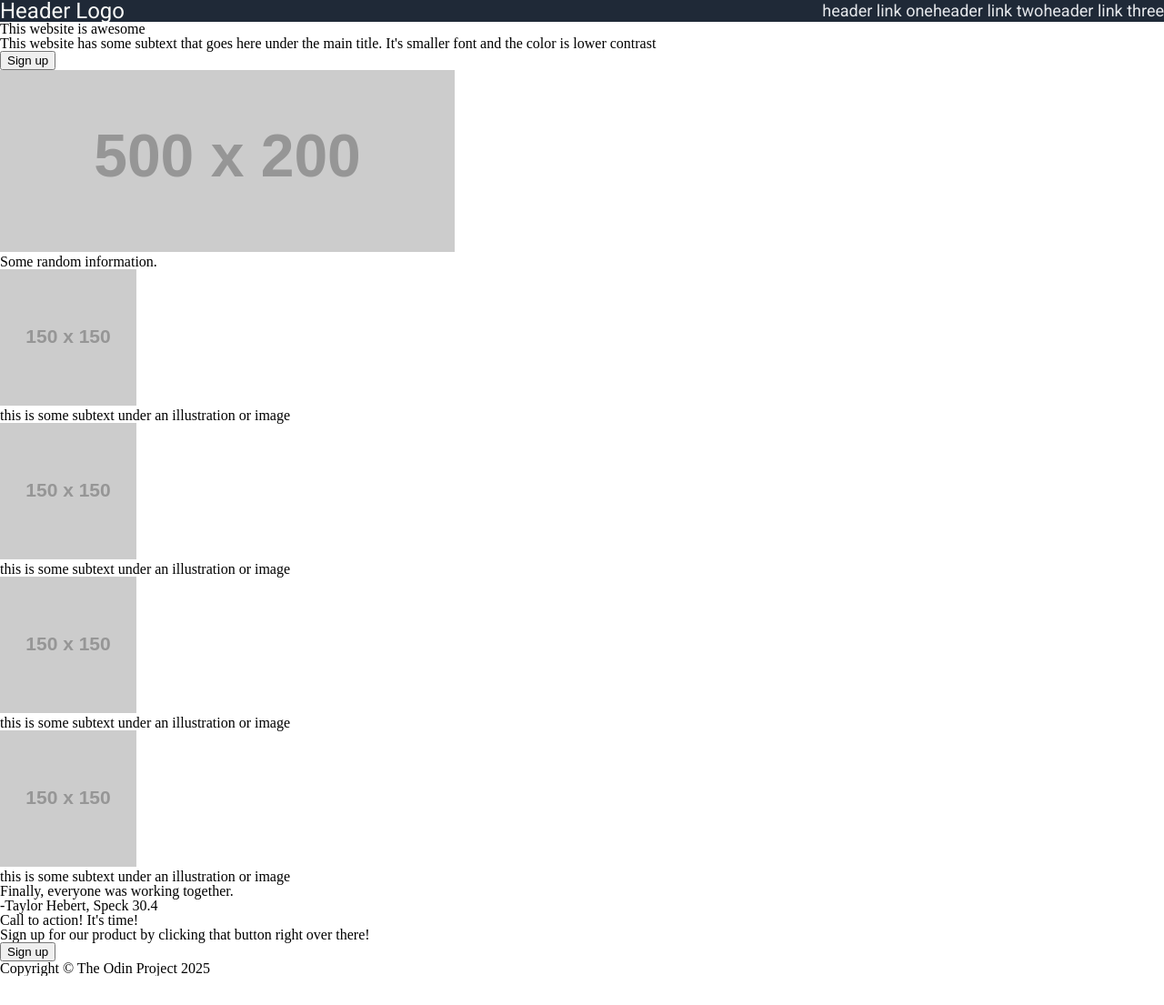
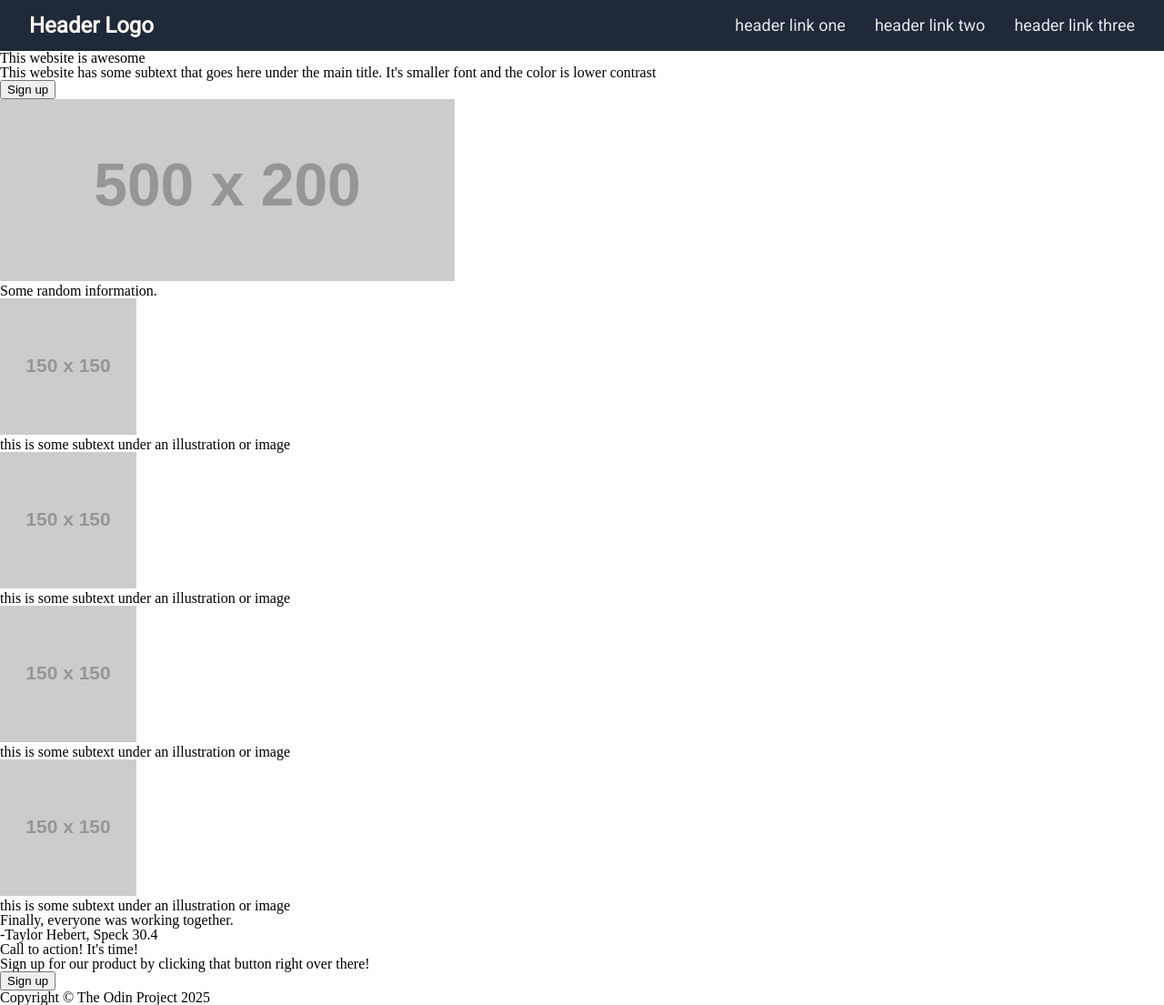
Before and after one commit to Soljira/generic-landing-page, a plain HTML site: page src/index.html in a window 1280 px wide. Shown: the whole page at 91% size. Before the commit the page ends 1073 px from the top, so only its background shows below. Drawn offline with Linux system fonts and the light colour scheme; placeholder pictures from the web are drawn by us.

Commit message:
feat: add styling to header

```diff
--- a/assets/styles/style.css
+++ b/assets/styles/style.css
@@ -1,3 +1,14 @@
+body {
+    display: flex;
+    flex-direction: column;
+}
+
+body > * {
+    /* border: 1px solid red; */
+    /* align-items: center; */
+    /* justify-content: center; */
+}
+
 header {
     background-color: #1f2937;
     display: flex;
@@ -9,11 +20,12 @@ header {
 
 ul {
     display: flex;
-    /* border: 1px solid red; */
+    gap: 2rem;
 }
 
 header span {
     font-size: 24px;
+    font-weight: bold;
     color: #f9faf8;
 }
 
@@ -21,3 +33,8 @@ header a {
     font-size: 18px;
     color: #e5e7eb;
 }
+
+ul,
+header span {
+    padding: 1rem 2rem;
+}
```
